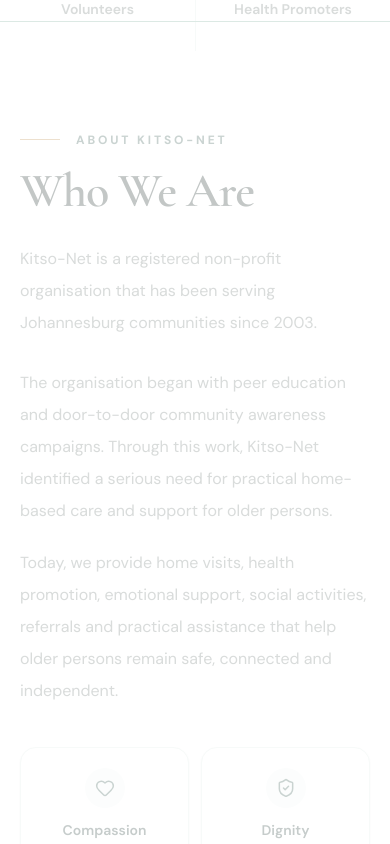
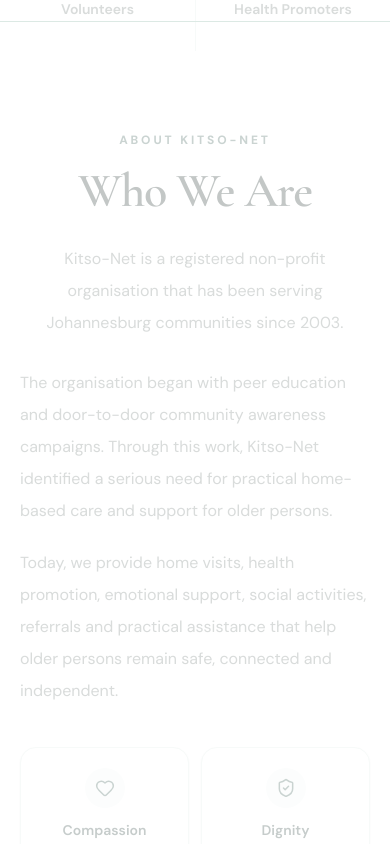
Before and after one commit to Tee-star-black/kitsonet, a React (Vite) app: page / in a window 390 px wide. Shown: the part 1600-2444 px from the top of the page. Built offline with nearby package versions, Linux system fonts and the light colour scheme; no server answers.

Commit message:
Center section headings and copy on mobile

```diff
--- a/src/components/SectionHeading.tsx
+++ b/src/components/SectionHeading.tsx
@@ -18,15 +18,15 @@
 
   return (
     <div
-      className={`flex max-w-3xl flex-col ${
-        isCentered ? 'mx-auto items-center text-center' : 'items-start'
+      className={`flex max-w-3xl flex-col items-center text-center sm:${
+        isCentered ? 'mx-auto items-center text-center' : 'items-start text-left'
       }`}
     >
       {eyebrow && (
-        <div className="flex items-center gap-4">
+        <div className="flex items-center justify-center gap-4 sm:justify-start">
           {!isCentered && (
             <span
-              className={`h-px w-10 ${
+              className={`hidden h-px w-10 sm:block ${
                 isDark ? 'bg-accent-300' : 'bg-accent-500'
               }`}
             />
@@ -43,18 +43,18 @@
       )}
 
       <h2
-        className={`mt-5 font-heading text-5xl font-semibold leading-[0.98] tracking-[-0.025em] sm:text-6xl lg:text-7xl ${
-          isDark ? 'text-white' : 'text-primary-950'
-        }`}
+        className={`mt-5 w-full text-center font-heading text-5xl font-semibold leading-[0.98] tracking-[-0.025em] sm:text-left sm:text-6xl lg:text-7xl ${
+          isCentered ? 'sm:text-center' : ''
+        } ${isDark ? 'text-white' : 'text-primary-950'}`}
       >
         {title}
       </h2>
 
       {description && (
         <p
-          className={`mt-7 max-w-2xl text-base leading-8 sm:text-lg ${
-            isDark ? 'text-primary-100' : 'text-muted'
-          }`}
+          className={`mt-7 max-w-2xl text-center text-base leading-8 sm:text-lg ${
+            isCentered ? 'sm:text-center' : 'sm:text-left'
+          } ${isDark ? 'text-primary-100' : 'text-muted'}`}
         >
           {description}
         </p>
```
